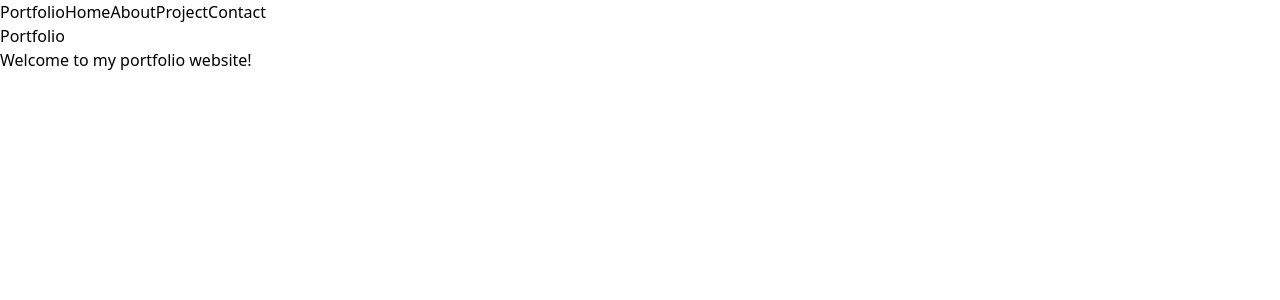
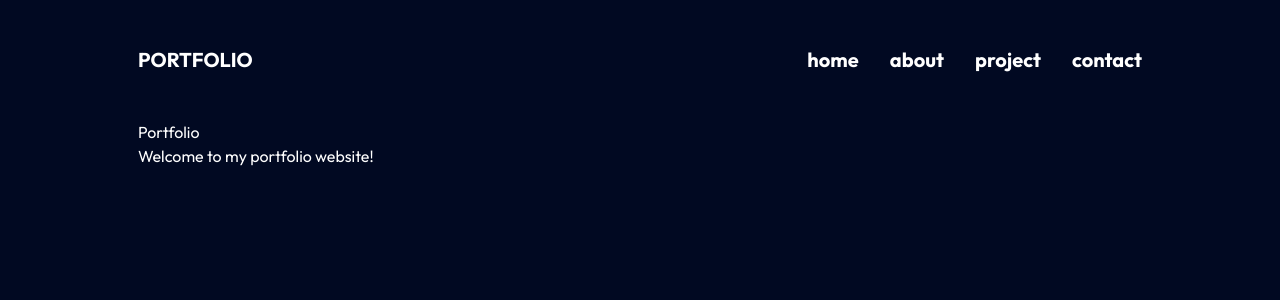
Before and after one commit to type-ritik/portfolio, a React (Vite) app in the folder client/: page / in a window 1280 px wide. Shown: the top 300 px of the page. Built offline with nearby package versions, Linux system fonts and the light colour scheme.

Commit message:
header component is created

```diff
--- a/client/src/App.css
+++ b/client/src/App.css
@@ -0,0 +1,19 @@
+@import url('https://fonts.googleapis.com/css2?family=Inter:ital,opsz,wght@0,14..32,100..900;1,14..32,100..900&family=Outfit:wght@100..900&display=swap');
+
+* {
+    margin: 0;
+    padding: 0;
+    box-sizing: border-box;
+    font-family: 'Outfit', sans-serif;
+}
+
+body {
+    background-color: #010922;
+    color: #fff;
+    width: 80%;
+    margin: 0 auto;
+    padding: 0 10px;
+    overflow-x: hidden;
+    overflow-y: hidden;
+    overflow-x: hidden;
+}
--- a/client/src/App.tsx
+++ b/client/src/App.tsx
@@ -1,4 +1,5 @@
 import Header from "./components/Header"
+import "./App.css"
 
 function App() {
   return (
--- a/client/src/components/Header.tsx
+++ b/client/src/components/Header.tsx
@@ -1,17 +1,18 @@
-const navigation =["Home", "About", "Project", "Contact"]
+const navigation: Array<string> = ["home", "about", "project", "contact"]
+const logo: string = "PORTFOLIO";
 
 function Header() {
   return (
-    <div className="flex">
-        <div>
-        <h2>Portfolio</h2>
+    <div className="flex justify-between items-center py-6! h-[120px] font-bold">
+        <div className="block">
+        <h2 className="text-xl">{logo.toUpperCase()}</h2>
         </div>
-        <div>
+        <div className="w-2/6 flex justify-between text-xl">
             {
                 navigation.map((item, index) => (
-                    <a key={index}>
+                    <a key={index} href={"\\" + item.toLowerCase()}>
                         <span>
-                            {item}
+                            {item.toLocaleLowerCase()}
                         </span>
                     </a>
                 ))
```
